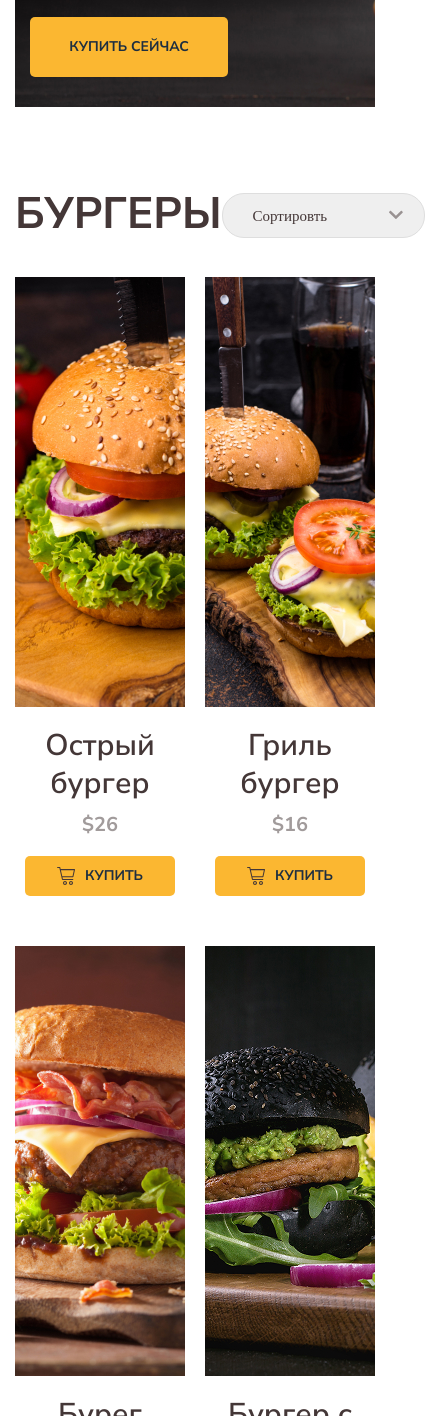
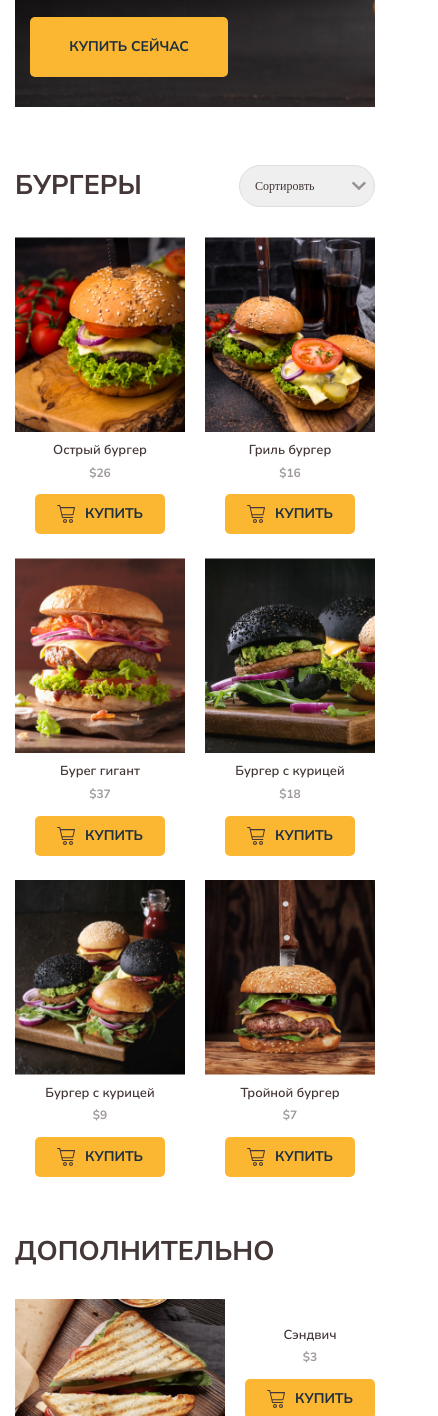
Before and after one commit to BearBoy2003/FrontendBlok-Burger, a plain HTML site: page index.html in a window 390 px wide. Shown: the part 584-2000 px from the top of the page, 438 px wide, since content can reach past the window. Drawn offline with nearby package versions, Linux system fonts and the light colour scheme.

Commit message:
style: make menu and footer responsive for mobile devices

```diff
--- a/styles/main.css
+++ b/styles/main.css
@@ -801,4 +801,91 @@ a {
     .banner-btn {
         max-width: 198px;
     }
+
+    .menu-header {
+        margin-top: 58px;
+        margin-bottom: 30px;
+    }
+
+    .menu-title {
+        font-size: 27px;
+    }
+
+    .menu-select {
+        font-size: 12px;
+        flex-basis: 136px;
+        width: 136px;
+        background-position: 93% center;
+        padding: 13px 15px;
+    }
+
+    .menu-box {
+        gap: 24px 20px;
+    }
+
+    .menu-thumb {
+        height: 50vw;
+        margin-bottom: 10px;
+    }
+
+    .menu-item._add .menu-thumb {
+        height: 30vw;
+    }
+
+    .menu-name {
+        font-size: 13px;
+        margin-bottom: 8px;
+    }
+
+    .menu-price {
+        font-size: 12px;
+        margin-bottom: 14px;
+    }
+
+    .menu-btn {
+        padding: 11px 22px;
+    }
+
+    .footer {
+        margin-top: 80px;
+    }
+
+    .footer-wrapper {
+        flex-direction: column;
+        gap: 35px;
+        position: relative;
+    }
+
+    .footer-logo {
+        margin-bottom: 9px;
+    }
+
+    .footer-tel._mobile {
+        position: absolute;
+        top: -13px;
+        right: 0;
+    }
+
+    .footer-tel._mobile:last-child {
+        top: 24px;
+    }
+
+    .footer-title {
+        font-size: 18px;
+    }
+
+    .footer-nav {
+        margin-bottom: 0;
+    }
 }
+
+@media (max-width: 450px) {
+    .menu-item._add .menu-thumb {
+        flex-basis: calc(100% - 130px - 20px);
+        height: 38vw;
+    }
+
+    .menu-item._add .menu-info {
+        flex-basis: 130px;
+    }
+}
```
